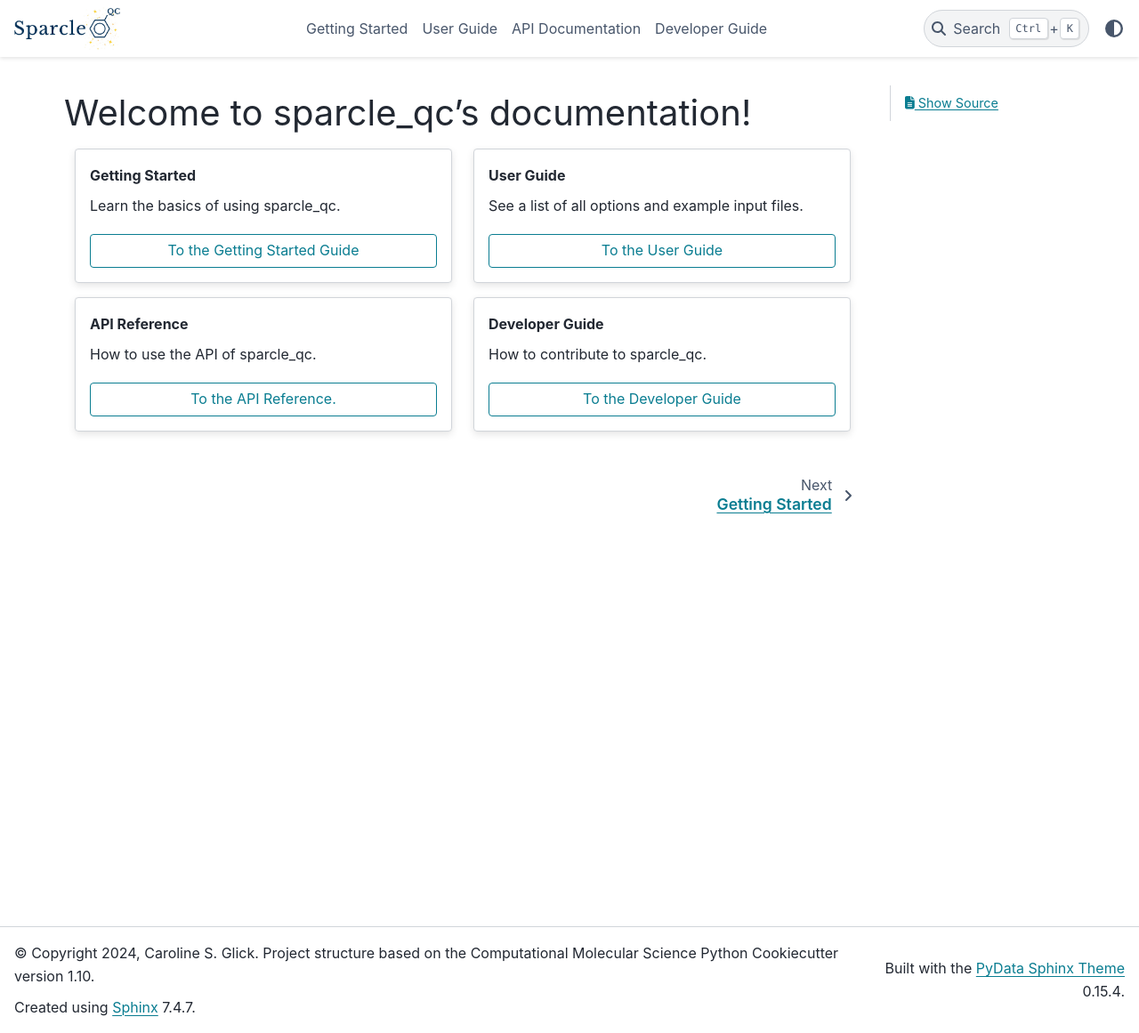
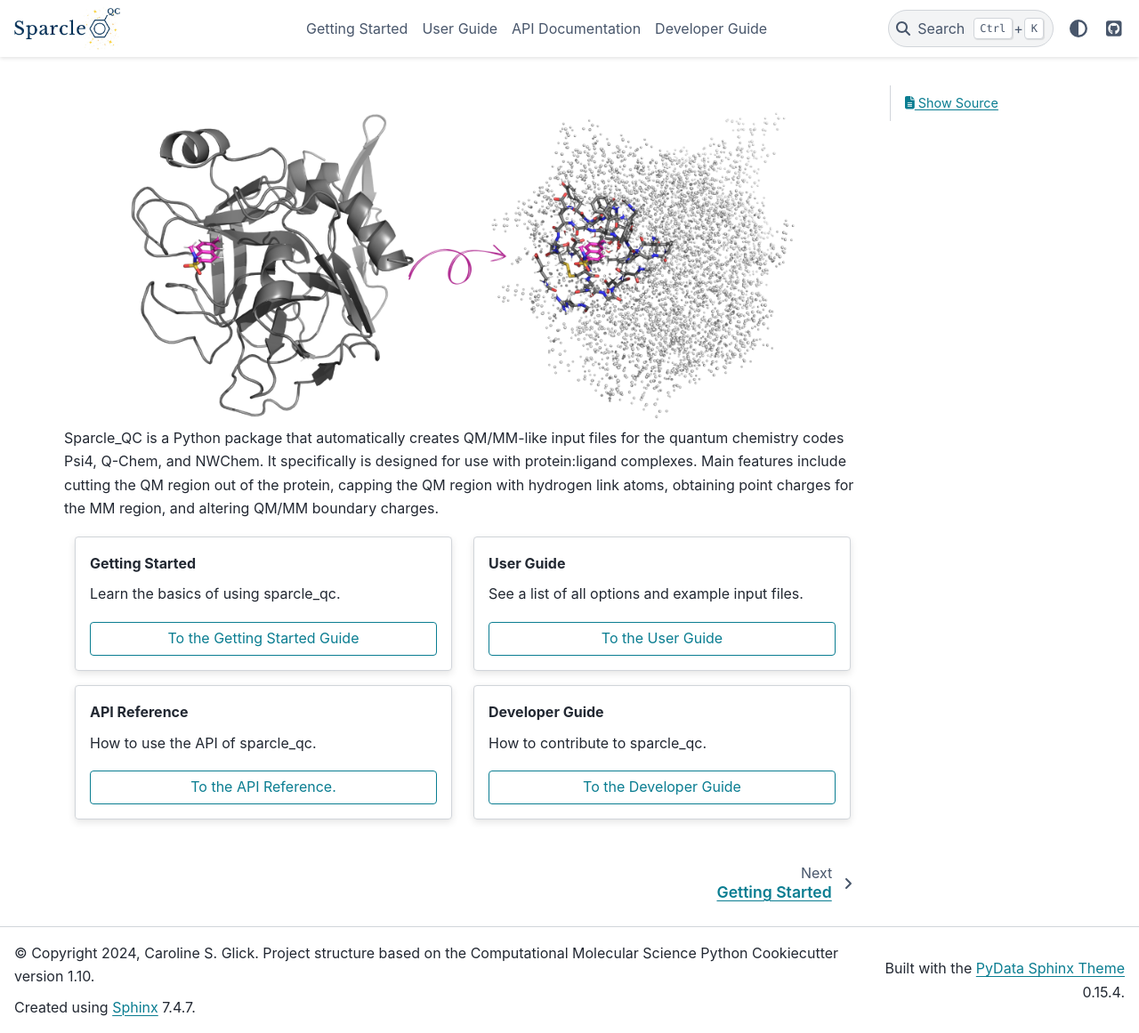
Before and after one commit to carolinesargent/sparcleqc, a Sphinx documentation site: the page built from docs/index.rst, in a window 1280 px wide and 1161 px high. Shown: the whole window at 89% size. Built offline with Sphinx 7.4.7 and the PyData theme 0.15.4, drawn with Linux system fonts in a browser that asks for light colours; the version number could not be read and is left out.

Commit message:
index and devs guide

```diff
--- a/docs/conf.py
+++ b/docs/conf.py
@@ -103,7 +103,19 @@ html_theme_options = {
    "logo": {
       "image_light": "_static/sparcle_logo.png",
       "image_dark": "_static/dark-sparcle_logo.png",
-   }
+   },
+   "icon_links": [
+        {
+            # Label for this link
+            "name": "GitHub",
+            # URL where the link will redirect
+            "url": "https://github.com/carolinesargent/sparcle_qc",  # required
+            # Icon class (if "type": "fontawesome"), or path to local image (if "type": "local")
+            "icon": "fa-brands fa-square-github",
+            # The type of image to be used (see below for details)
+            "type": "fontawesome",
+        }
+   ]
 }
 
 
--- a/docs/developer_guide.rst
+++ b/docs/developer_guide.rst
@@ -1,4 +1,8 @@
 Developer Guide
 ===============
 
-This page details how to contribute to sparcle_qc.
+The flowchart below outlines the general logic of Sparcle_QC. Python function names are in bold. We appreciate contributions via GitHub.
+
+.. image:: _static/skinny_flowchart.svg
+   :align: center
+   :width: 750 px
--- a/docs/index.rst
+++ b/docs/index.rst
@@ -3,8 +3,11 @@
    You can adapt this file completely to your liking, but it should at least
    contain the root `toctree` directive.
 
-Welcome to sparcle_qc's documentation!
-=========================================================
+.. image:: _static/index_visual.png
+   :align: center
+   :width: 750px
+
+Sparcle_QC is a Python package that automatically creates QM/MM-like input files for the quantum chemistry codes Psi4, Q-Chem, and NWChem. It specifically is designed for use with protein:ligand complexes. Main features include cutting the QM region out of the protein, capping the QM region with hydrogen link atoms, obtaining point charges for the MM region, and altering QM/MM boundary charges.
 
 .. grid:: 1 1 2 2
 
--- a/docs/options/psi4.csv
+++ b/docs/options/psi4.csv
@@ -1,6 +1,6 @@
 Keyword,Description,Option Type,Default
 fisapt_partition,Generate fA.dat and fB.dat files for FSAPT partition? true or false,string,false
-do_fsapt,Run functional-group SAPT? true or false,string,false
+do_fsapt,Run functional-group SAPT? true or false,string,None
 psi4_options,dictionary of extra Psi4 options (ex. {'e_convergence':9}),dictionary,{}
 nthreads,"number of threads to be used by Psi4, if set in the input file",integer,1
 mem,"String for memory setting, including units",string,32 GB
--- a/docs/user_guide.rst
+++ b/docs/user_guide.rst
@@ -161,7 +161,7 @@ Example Inputs
 
 .. dropdown:: Convergence Study with Increasing QM Region Size via API
 
-    A python loop can be used to generate multiple input files with an increasing size of the QM region. We can increase the size of the QM region by incrementing the cutoff. An example python script is below.
+    A Python loop can be used to generate multiple input files with an increasing size of the QM region. We can increase the size of the QM region by incrementing the cutoff. An example Python script is below.
 
     .. code-block::
 
```
Also changed, not shown: docs/_static/index_visual.png (added), 1 other file.
